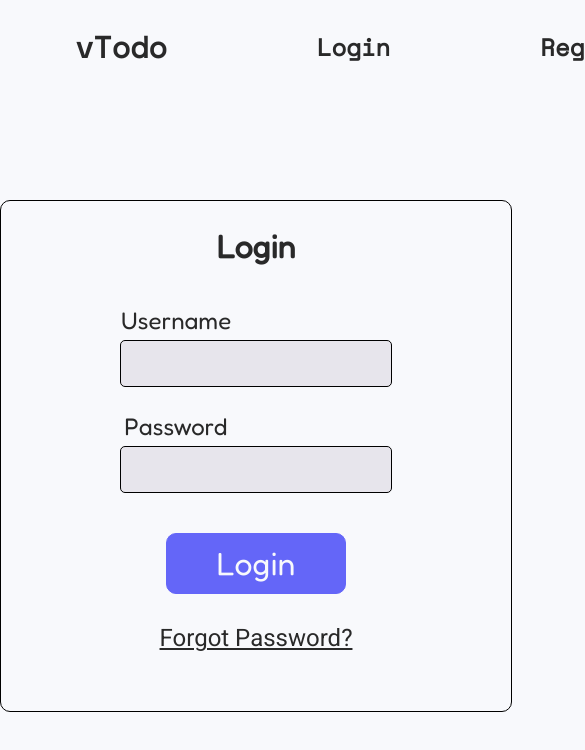
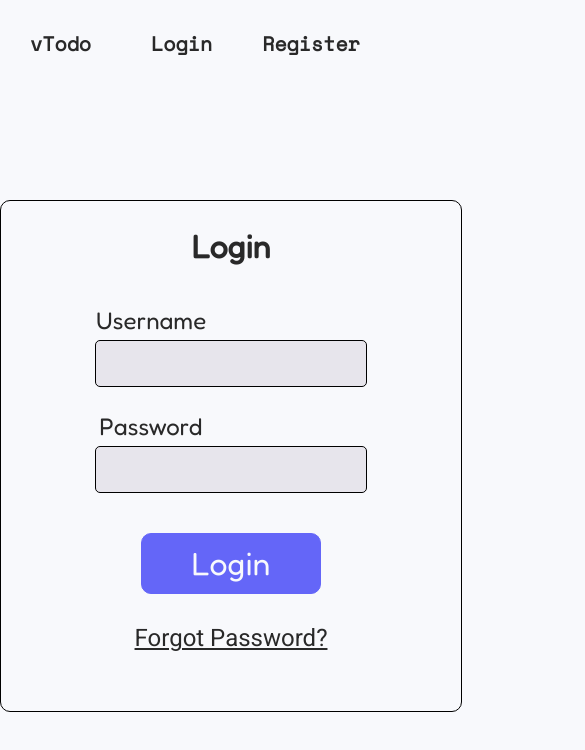
Before and after one commit to viktorsynek/vTodo, a React (Create React App) app in the folder client/: page /login in a window 390 px wide. Shown: the top 750 px of the page, 585 px wide, since content can reach past the window. Built offline with nearby package versions, Linux system fonts and the light colour scheme.

Commit message:
add bassic responsiveness

```diff
--- a/client/src/css/main.css
+++ b/client/src/css/main.css
@@ -167,3 +167,29 @@ a:hover {
 	padding-right: 10px;
 	font-family: var(--fourth-font);
 }
+
+@media screen and (max-width: 930px) {
+	.topnav-items li {
+		margin-right: 35px;
+		margin-left: 35px;
+	}
+	.topnav-items * {
+		font-size: 22px !important;
+	}
+	.box {
+		width: 80% !important;
+	}
+}
+
+@media screen and (max-width: 680px) {
+	.topnav-items li {
+		margin-right: 25px;
+		margin-left: 25px;
+	}
+	.topnav-items * {
+		font-size: 20px !important;
+	}
+	.reglog {
+		width: 450px !important;
+	}
+}
```
